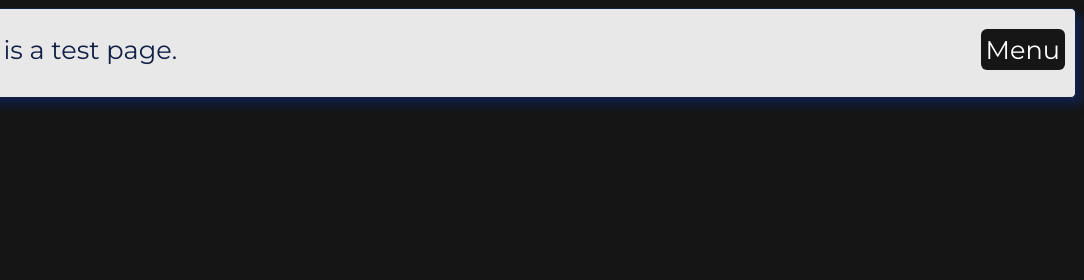
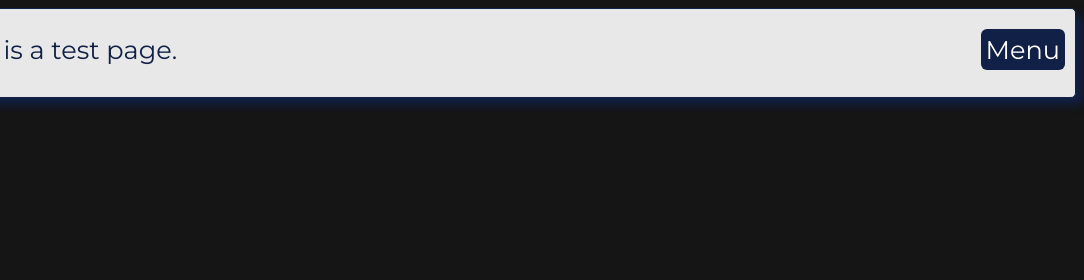
Before and after one commit to TypicalGitCoder997/EuroHsrTiranga, a plain HTML site: page index.html in a window 1280 px wide. Shown: the top 280 px of the page, 196-1280 px from the left. Drawn offline with Linux system fonts and the light colour scheme.

Commit message:
Update style.css

```diff
--- a/CSS/style.css
+++ b/CSS/style.css
@@ -74,7 +74,7 @@ body{
   display:block;
   text-align:right;
   color:white;
-  background-color:#161616;
+  background-color:#112046;
   padding:5px;
   margin-top:-5px;
   border-radius:6px;
@@ -84,12 +84,12 @@ body{
 
 .MenuButton:hover{
   color:white;
-  background-color:#112046;
+  background-color:#273452;
 }
 
 .MenuButton:active{
   color:white;
-  background-color:#273452;
+  background-color:#33477C;
 }
 
 
```
